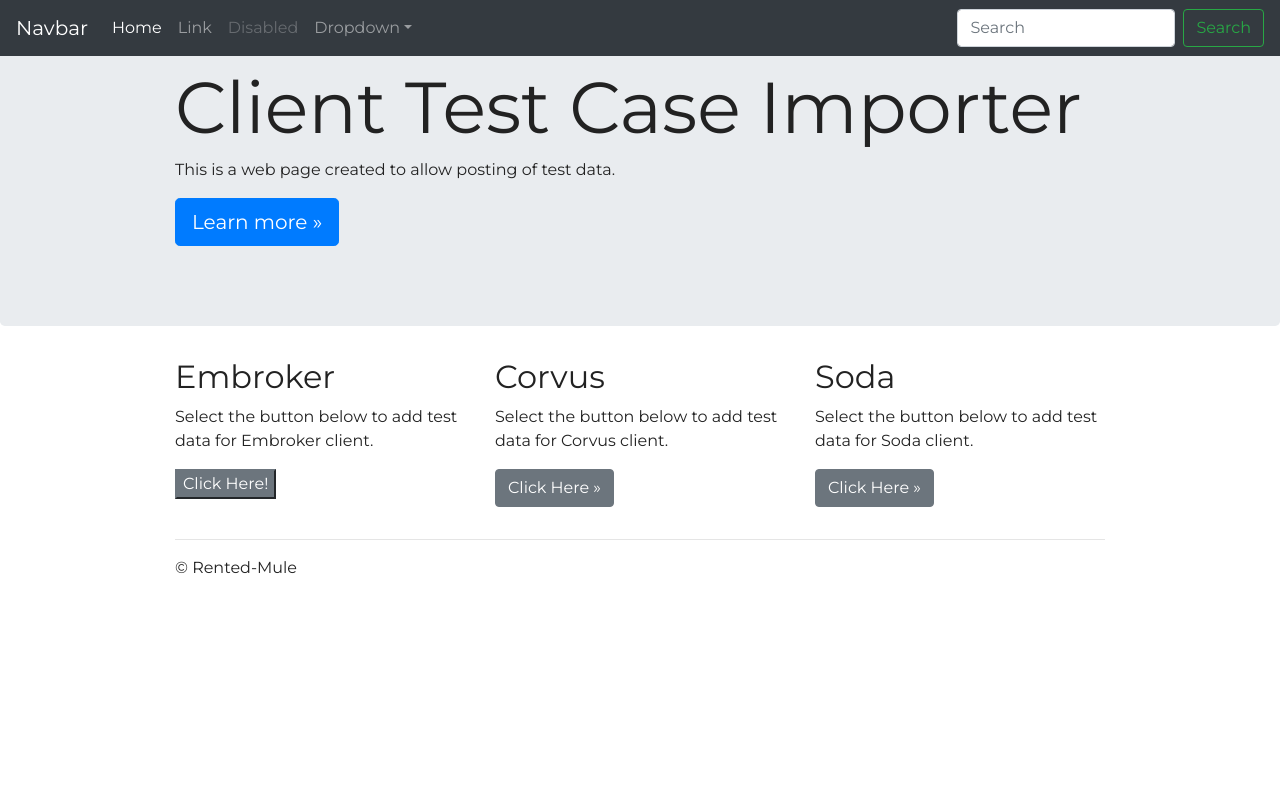
After one commit to pallain9/rentedMuleAPI, a web app: file views/new.html in a window 1280 px wide. The commit adds this page. Run offline with its HTML, style and script files only (its server is not run), Linux system fonts and the light colour scheme; some libraries are stand-ins or nearby versions.

Commit message:
updated HTML

```diff
--- a/styles/main.css
+++ b/styles/main.css
@@ -5,290 +5,60 @@ html, body {
   font-family: 'Montserrat', sans-serif;
   color: #222;
 }
-
-.navbar {
-  padding: .8rem;
+body {
+  padding-top: 0rem;
+}
+.frame {
+  width: auto;
+  height: auto;
+  background: black;
+  margin: auto;
+  padding: auto;
+  }
+  img {
+ padding: 20px;
+  width: 100%;
+  height: 150%;
+  }
+.modal {
+  display: none; /* Hidden by default */
+  position: fixed; /* Stay in place */
+  z-index: 1; /* Sit on top */
+  left: 0;
+  top: 0;
+  width: 100%; /* Full width */
+  height: 100%; /* Full height */
+  overflow: auto; /* Enable scroll if needed */
+  background-color: rgb(0,0,0); /* Fallback color */
+  background-color: rgba(0,0,0,0.4); /* Black w/ opacity */
 }
 
-.navbar-nav li{
-  position: absolute;
-  padding-right: 20px;
+/* Modal Content/Box */
+.modal-content {
+  background-color: #fefefe;
+  margin: 15% auto; /* 15% from the top and centered */
+  padding: 20px;
+  border: 1px solid #888;
+  width: 80%; /* Could be more or less, depending on screen size */
 }
 
-.nav-link {
-  font-size: 1.1em !important
-
+/* The Close Button */
+.close {
+  color: #aaa;
+  float: right;
+  font-size: 28px;
+  font-weight: bold;
 }
 
-.carousel-inner img {
-  width: 100%;
-  height: 100%;
+.close:hover,
+.close:focus {
+  color: black;
+  text-decoration: none;
+  cursor: pointer;
 }
 
-.carousel-caption {
-  position: absolute;
-  top: 50%; /* not at bottom push upwards*/
-  transform: translateY(-50%);
+.container {
+  max-width: 960px;
 }
 
-.carousel-caption h1 {
-  font-size: 500%;
-  text-transform: uppercase;
-  text-shadow: 1px 1px 15px #000;
-}
-
-.carousel-caption h3 {
-  font-size: 200%;
-  font-weight: 500;
-  text-shadow: 1px 1px 10px #000;
-  padding-bottom: 1rem;
-}
-
-.btn-primary {
-  background-color: #D55A2A;
-  border: 1px solid #D55A2A;
-}
-
-.btn-primary1 {
-  background-color: #D55A2A;
-  border: 1px solid #D55A2A;
-  color: #ffffff
-}
-
-.btn-primary:hover {
- opacity: .5;
- background-color: #D55A2A;
- border: 1px solid #D55A2A;
-}
-
-.jumbotron {
-  padding: 1rem;
-  border-radius: 0;
-}
-
-.padding {
-  padding-bottom: 2rem;
-}
-
-.welcome {
-  width: 75%;
-  margin: 0 auto;
-  padding-top: 2rem;
-}
-
-.welcome hr {
-  border-top: 2px solid #b4b4b4;
-  width: 95%;
-  margin-top: .3rem;
-  margin-bottom: 1rem;
-}
-
-.fa-code {
-  color: #e54d26;
-}
-
-.fa-bold {
-  color: #563d7c;
-
-}
-
-.fa-css3 {
-  color: #2163af;
-}
-
-.fa-code, .fa-bold, .fa-css3 {
-  font-size: 4em;
-  margin: 1rem;
-}
-
-.social a {
-font-size: 4.5em;
-padding: 3rem;
-}
-
-.fa-facebook {
-  color: #3b5998;
-}
-
-.fa-twitter {
-  color: #00aced;
-}
-
-.fa-google-plus-g {
-  color: #dd4b39;
-}
-
-.fa-instagram {
-  color: #517fa8;
-}
-
-.fa-youtube {
-  color: #bb0000;
-}
-
-.fa-facebook:hover, .fa-twitter:hover, .fa-google-plus-g:hover, .fa-instagram:hover, .fa-youtube:hover {
-  opacity: .5;
-}
-
-.fa-home {
-  color: #494c4e;
-}
-
-.fa-ellipsis-v {
-  color: #494c4e;
-  padding-left: 5px;
-}
-
-footer {
-  background-color: #3f3f3f;
-  color: #d5d5d5;
-  padding-top: 2rem;
-}
-
-.hr-light {
-  border-top:1px solid #d5d5d5;
-  width: 75%;
-  margin-top: .8rem;
-  margin-bottom: 1rem;
-}
-
-footer a {
-  color: #d5d5d5;
-}
-
-.hr-light-100 {
-  border-top:1px solid #d5d5d5;
-  width: 100%;
-  margin-top: .8rem;
-  margin-bottom: 1rem;
-}
-
-.modal-backdrop {
-  z-index: 1000 !important;
-}
-
-
-/*---Media Queries --*/
-@media (max-width: 992px) {
-.social a {
-  font-size: 4em;
-  padding: 2rem;
-}
-  }
-@media (max-width: 768px) {
-  .carousel-caption {
-    top: 45%; /* not at bottom push upwards*/
-  }
-
-  .carousel-caption h1 {
-    font-size: 350%;
-  }
-
-  .carousel-caption h3 {
-    font-size: 140%;
-    font-weight: 400;
-    padding-bottom: .2rem;
-  }
-  .carousel-caption .btn {
-    font-size: 95%;
-    padding: 8px 14px;
-  }
-  .display-4 {
-    font-size: 200%;
-  }
-  .social a {
-    font-size: 2.5em;
-    padding: 1.2rem;
-  }
-}
-@media (max-width: 576px) {
-  .carousel-caption {
-    top: 40%; /* not at bottom push upwards*/
-  }
-
-  .carousel-caption h1 {
-    font-size: 250%;
-  }
-
-  .carousel-caption h3 {
-    font-size: 110%;
-  }
-  .carousel-caption .btn {
-    font-size: 9%;
-    padding: 4px 8px;
-  }
-  .carousel-indicators {
-    display: none;
-  }
-  .display-4 {
-    font-size: 160%;
-  }
-  .social a {
-    font-size: 2rem;
-    padding: .7rem;
-  }
-}
-
-
-/*---Firefox Bug Fix --*/
-.carousel-item {
-  transition: -webkit-transform 0.5s ease;
-  transition: transform 0.5s ease;
-  transition: transform 0.5s ease, -webkit-transform 0.5s ease;
-  -webkit-backface-visibility: visible;
-  backface-visibility: visible;
-}
-/*--- Fixed Background Image --*/
-figure {
-  position: relative;
-  width: 100%;
-  height: 60%;
-  margin: 0!important;
-}
-.fixed-wrap {
-  clip: rect(0, auto, auto, 0);
-  position: absolute;
-  top: 0;
-  left: 0;
-  width: 100%;
-  height: 100%;
-}
-#fixed {
-  background-image: url('img/mac.png');
-  position: fixed;
-  display: block;
-  top: 0;
-  left: 0;
-  width: 100%;
-  height: 100%;
-  background-size: cover;
-  background-position: center center;
-  -webkit-transform: translateZ(0);
-          transform: translateZ(0);
-  will-change: transform;
-}
-/*--- Bootstrap Padding Fix --*/
-[class*="col-"] {
-    padding: 1rem;
-}
-
-
-
-
-
-/*
-Extra small (xs) devices (portrait phones, less than 576px)
-No media query since this is the default in Bootstrap
-
-Small (sm) devices (landscape phones, 576px and up)
-@media (min-width: 576px) { ... }
-
-Medium (md) devices (tablets, 768px and up)
-@media (min-width: 768px) { ... }
-
-Large (lg) devices (desktops, 992px and up)
-@media (min-width: 992px) { ... }
-
-Extra (xl) large devices (large desktops, 1200px and up)
-@media (min-width: 1200px) { ... }
-*/
+.lh-condensed { line-height: 1.25; }
--- /dev/null
+++ b/views/new.html
@@ -0,0 +1,115 @@
+<!DOCTYPE html>
+<html lang="en">
+
+<head>
+    <meta charset="utf-8">
+    <meta name="viewport" content="width=device-width, initial-scale=1">
+    <title>Rented-Mule</title>
+    <link rel="stylesheet" href="https://maxcdn.bootstrapcdn.com/bootstrap/4.0.0/css/bootstrap.min.css">
+    <script src="https://ajax.googleapis.com/ajax/libs/jquery/3.3.1/jquery.min.js"></script>
+    <script src="https://cdnjs.cloudflare.com/ajax/libs/popper.js/1.12.9/umd/popper.min.js"></script>
+    <script src="https://maxcdn.bootstrapcdn.com/bootstrap/4.0.0/js/bootstrap.min.js"></script>
+    <script src="https://use.fontawesome.com/releases/v5.0.8/js/all.js"></script>
+    <script src="./index.js"></script>
+    <link href="./PurpleAdmin-Free-Admin-Template-master/assets/css/main.css" rel="stylesheet">
+    <link href="../styles/main.css" rel="stylesheet">
+
+
+    <style>
+        .bd-placeholder-img {
+            font-size: 1.125rem;
+            text-anchor: middle;
+            -webkit-user-select: none;
+            -moz-user-select: none;
+            -ms-user-select: none;
+            user-select: none;
+        }
+
+        @media (min-width: 768px) {
+            .bd-placeholder-img-lg {
+                font-size: 3.5rem;
+            }
+        }
+    </style>
+
+    <nav class="navbar navbar-expand-md navbar-dark fixed-top bg-dark">
+        <a class="navbar-brand" href="#">Navbar</a>
+        <button class="navbar-toggler" type="button" data-toggle="collapse" data-target="#navbarsExampleDefault"
+            aria-controls="navbarsExampleDefault" aria-expanded="false" aria-label="Toggle navigation">
+            <span class="navbar-toggler-icon"></span>
+        </button>
+
+        <div class="collapse navbar-collapse" id="navbarsExampleDefault">
+            <ul class="navbar-nav mr-auto">
+                <li class="nav-item active">
+                    <a class="nav-link" href="#">Home <span class="sr-only">(current)</span></a>
+                </li>
+                <li class="nav-item">
+                    <a class="nav-link" href="#">Link</a>
+                </li>
+                <li class="nav-item">
+                    <a class="nav-link disabled" href="#" tabindex="-1" aria-disabled="true">Disabled</a>
+                </li>
+                <li class="nav-item dropdown">
+                    <a class="nav-link dropdown-toggle" href="#" id="dropdown01" data-toggle="dropdown"
+                        aria-haspopup="true" aria-expanded="false">Dropdown</a>
+                    <div class="dropdown-menu" aria-labelledby="dropdown01">
+                        <a class="dropdown-item" href="#">Action</a>
+                        <a class="dropdown-item" href="#">Another action</a>
+                        <a class="dropdown-item" href="#">Something else here</a>
+                    </div>
+                </li>
+            </ul>
+            <form class="form-inline my-2 my-lg-0">
+                <input class="form-control mr-sm-2" type="text" placeholder="Search" aria-label="Search">
+                <button class="btn btn-outline-success my-2 my-sm-0" type="submit">Search</button>
+            </form>
+        </div>
+    </nav>
+
+    <main role="main">
+
+        <!-- Main jumbotron for a primary marketing message or call to action -->
+        <div class="jumbotron">
+            <div class="container">
+                <h1 class="display-3">Client Test Case Importer</h1>
+                <p>This is a web page created to allow posting of test data.</p>
+                <p><a class="btn btn-primary btn-lg" href="#" role="button">Learn more &raquo;</a></p>
+            </div>
+        </div>
+
+        <div class="container">
+            <!-- Example row of columns -->
+            <div class="row">
+                <div class="col-md-4">
+                    <h2>Embroker</h2>
+                    <p>Select the button below to add test data for Embroker client.</p>
+                    <button id="mybtn" class="btn-secondary" onclick="window.location.href ='./Embroker.html'">Click
+                        Here!</button>
+                    <div id="myModal" class="modal">
+                        <div class="modal-content">
+
+                        </div>
+                    </div>
+                </div>
+                <div class="col-md-4">
+                    <h2>Corvus</h2>
+                    <p>Select the button below to add test data for Corvus client. </p>
+                    <p><a class="btn btn-secondary" href="#" role="button">Click Here &raquo;</a></p>
+                </div>
+                <div class="col-md-4">
+                    <h2>Soda</h2>
+                    <p>Select the button below to add test data for Soda client.</p>
+                    <p><a class="btn btn-secondary" href="#" role="button">Click Here &raquo;</a></p>
+                </div>
+            </div>
+
+            <hr>
+
+        </div> <!-- /container -->
+
+    </main>
+
+    <footer class="container">
+        <p>&copy; Rented-Mule</p>
+    </footer>
```
Also changed, not shown: new.html (deleted, +0 -49 lines), views/Embroker.html (added, +165 -0 lines), 1 other file.
